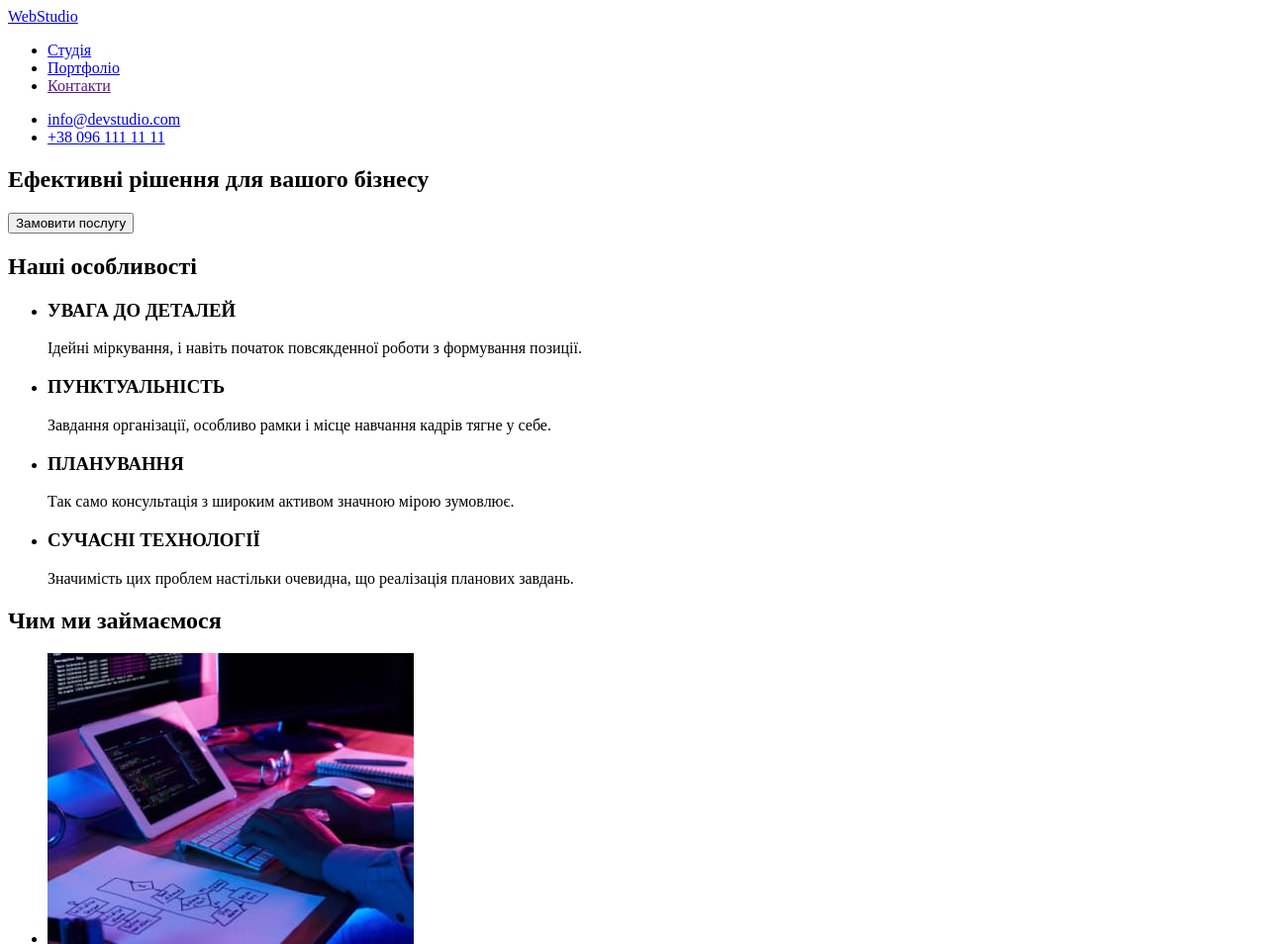
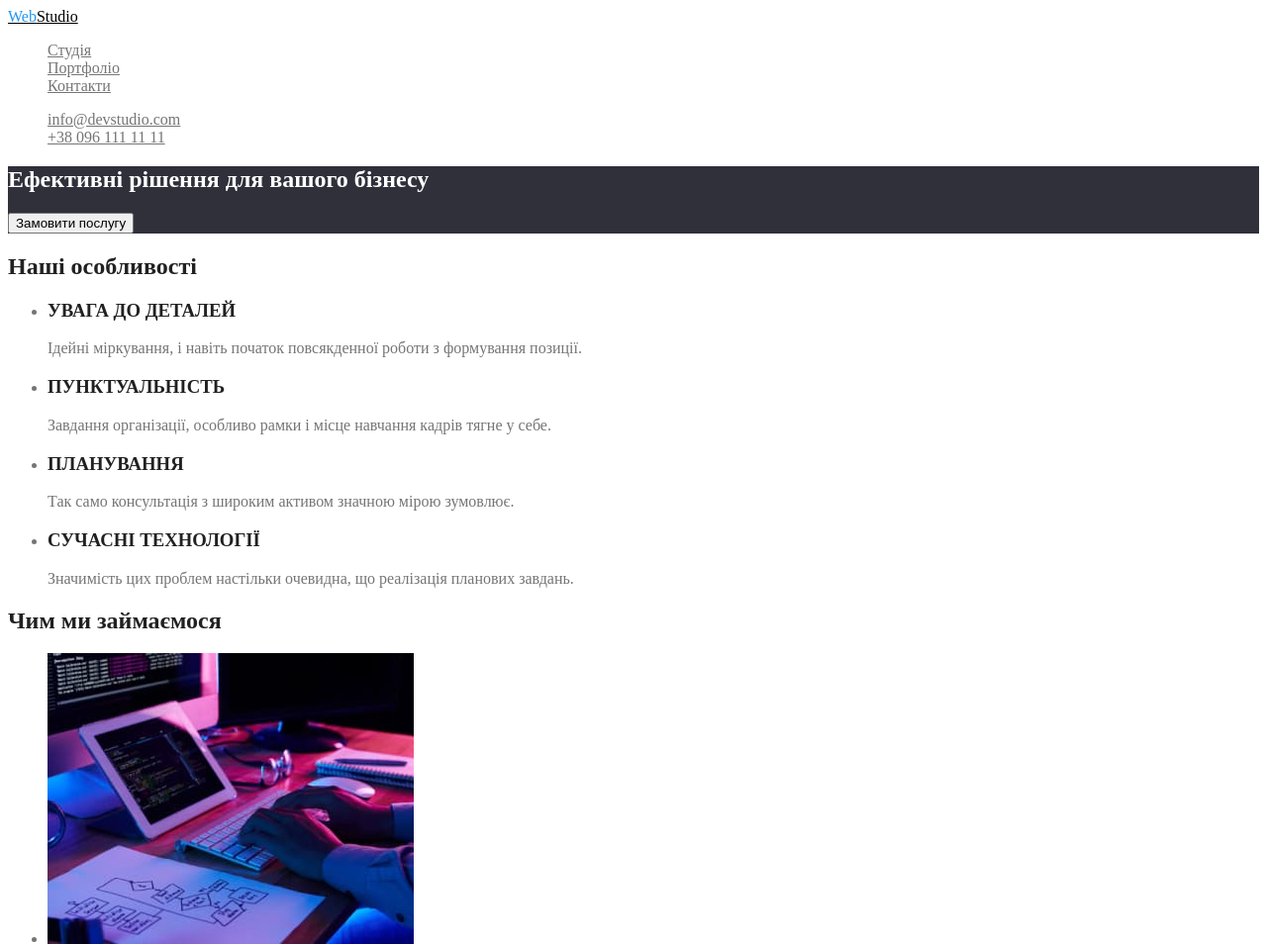
Before and after one commit to Petro-Psekho/goit-markup-hw-02, a plain HTML site: page index.html in a window 1280 px wide. Shown: the top 954 px of the page at 99% size. Drawn offline with Linux system fonts and the light colour scheme.

Commit message:
adds color styles

```diff
--- a/css/styles.css
+++ b/css/styles.css
@@ -0,0 +1,93 @@
+/* цвет абзацев      #757575
+   цвет заголовков  #212121
+   основной цвет (цвет ховера)  #2196F3
+
+   background nav #FFFFFF
+   background footer #2F303A
+   background first: #F5F5F5
+   background second #F5F4FA
+   */
+
+:root {
+  --primary-text-color: #757575;
+  --title-text-color: #212121;
+  --main-color: #2196f3;
+}
+
+body {
+  background-color: #ffffff;
+  color: var(--primary-text-color);
+}
+
+/* site nav */
+
+.list {
+  list-style: none;
+}
+
+.logo {
+  color: #000000;
+}
+
+.logo > span {
+  color: var(--main-color);
+}
+
+.site-nav .link {
+  color: var(--title-color);
+}
+
+.site-nav .link:hover,
+.site-nav .link:focus {
+  color: var(--main-color);
+}
+
+.contact-nav .link {
+  color: var(--primary-text-color);
+}
+
+.contact-nav .link:hover,
+.contact-nav .link:focus {
+  color: var(--main-color);
+}
+
+/* main */
+
+.hero {
+  background-color: #2f303a;
+}
+
+.hero-title {
+  color: #ffffff;
+}
+
+.team {
+  background-color: #f5f4fa;
+}
+
+.section-title,
+.team-title {
+  color: var(--title-text-color);
+}
+
+/* footer */
+
+.footer {
+  background-color: #2f303a;
+}
+
+.footer-logo {
+  color: #ffffff;
+}
+
+.footer-logo > span {
+  color: var(--main-color);
+}
+
+.address-title .link {
+  color: #ffffff;
+}
+
+.address-title .contact {
+  color: rgba(255, 255, 255, 0.6);
+}
--- a/index.html
+++ b/index.html
@@ -16,101 +16,103 @@
   <body>
     <header>
       <nav>
-        <a href="./">WebStudio</a>
-        <ul>
-          <li><a href="./index.html">Студія</a></li>
-          <li><a href="./portfolio.html">Портфоліо</a></li>
-          <li><a href="">Контакти</a></li>
+        <a href="./" class="logo"><span>Web</span>Studio</a>
+        <ul class="site-nav list">
+          <li><a href="./index.html" class="link">Студія</a></li>
+          <li><a href="./portfolio.html" class="link">Портфоліо</a></li>
+          <li><a href="#" class="link">Контакти</a></li>
         </ul>
       </nav>
-      <ul>
+      <ul class="contact-nav list">
         <li>
-          <a href="mailto:info@devstudio.com">info@devstudio.com</a>
+          <a href="mailto:info@devstudio.com" class="link">info@devstudio.com</a>
         </li>
         <li>
-          <a href="tel:+380961111111">+38 096 111 11 11</a>
+          <a href="tel:+380961111111" class="link">+38 096 111 11 11</a>
         </li>
       </ul>
     </header>
 
     <main>
-      <section>
-        <h1>Ефективні рішення для вашого бізнесу</h1>
+      <section class="hero">
+        <h1 class="hero-title">Ефективні рішення для вашого бізнесу</h1>
         <button type="button">Замовити послугу</button>
       </section>
-      <section>
-        <h2>Наші особливості</h2>
+
+      <section class="section">
+        <h2 class="section-title">Наші особливості</h2>
         <ul>
           <li>
-            <h3>УВАГА ДО ДЕТАЛЕЙ</h3>
+            <h3 class="section-title">УВАГА ДО ДЕТАЛЕЙ</h3>
             <p>Ідейні міркування, і навіть початок повсякденної роботи з формування позиції.</p>
           </li>
           <li>
-            <h3>ПУНКТУАЛЬНІСТЬ</h3>
+            <h3 class="section-title">ПУНКТУАЛЬНІСТЬ</h3>
             <p>Завдання організації, особливо рамки і місце навчання кадрів тягне у себе.</p>
           </li>
           <li>
-            <h3>ПЛАНУВАННЯ</h3>
+            <h3 class="section-title">ПЛАНУВАННЯ</h3>
             <p>Так само консультація з широким активом значною мірою зумовлює.</p>
           </li>
           <li>
-            <h3>СУЧАСНІ ТЕХНОЛОГІЇ</h3>
+            <h3 class="section-title">СУЧАСНІ ТЕХНОЛОГІЇ</h3>
             <p>Значимість цих проблем настільки очевидна, що реалізація планових завдань.</p>
           </li>
         </ul>
       </section>
-      <section>
-        <h2>Чим ми займаємося</h2>
+      <section class="section">
+        <h2 class="section-title">Чим ми займаємося</h2>
         <ul>
           <li><img src="./images/what-are-we-doing-1.jpg" alt="write-code" width="370" /></li>
           <li><img src="./images/what-are-we-doing-2.jpg" alt="ui-design" width="370" /></li>
           <li><img src="./images/what-are-we-doing-3.jpg" alt="choose-color" width="370" /></li>
         </ul>
       </section>
-      <section>
-        <h2>Наша команда</h2>
+      <section class="team">
+        <h2 class="team-title">Наша команда</h2>
         <ul>
           <li>
             <img src="./images/our-team-1.jpg" alt="ihor-demyanenko-photo" width="270" />
-            <h3>Ігор Дем'яненко</h3>
+            <h3 class="team-title">Ігор Дем'яненко</h3>
             <p lang="en">Product Designer</p>
           </li>
           <li>
             <img src="./images/our-team-2.jpg" alt="olha-repina-photo" width="270" />
-            <h3>Ольга Рєпіна</h3>
+            <h3 class="team-title">Ольга Рєпіна</h3>
             <p lang="en">Frontend Developer</p>
           </li>
           <li>
             <img src="./images/our-team-3.jpg" alt="mikola-tarasov-photo" width="270" />
-            <h3>Микола Тарасов</h3>
+            <h3 class="team-title">Микола Тарасов</h3>
             <p lang="en">Marketing</p>
           </li>
           <li>
             <img src="./images/our-team-4.jpg" alt="mihaylo-yermakov-photo" width="270" />
-            <h3>Михайло Єрмаков</h3>
+            <h3 class="section-title">Михайло Єрмаков</h3>
             <p lang="en">UI Designer</p>
           </li>
         </ul>
       </section>
     </main>
 
-    <footer>
-      <a href="/">WebStudio</a>
-      <address>
-        <ul>
+    <footer class="footer">
+      <a href="./" class="footer-logo"><span>Web</span>Studio</a>
+      <address class="address">
+        <ul class="address-title list">
           <li>
             <a
               href="https://goo.gl/maps/CPtrU1FHBa2aNyZL9"
               target="_blank"
               rel="noopener noreferrer nofollow"
+              class="link"
               >м. Київ, пр-т Лесі Українки, 26</a
             >
           </li>
           <li>
-            <a href="mailto:info@devstudio.com">info@devstudio.com</a>
+            <a href="mailto:info@devstudio.com" class="contact">info@devstudio.com</a>
           </li>
           <li>
-            <a href="tel:+380961111111">+38 096 111 11 11</a>
+            <a href="tel:+380961111111" class="contact">+38 096 111 11 11</a>
           </li>
         </ul>
       </address>
```
Also changed, not shown: portfolio.html (+1 -1 lines).
